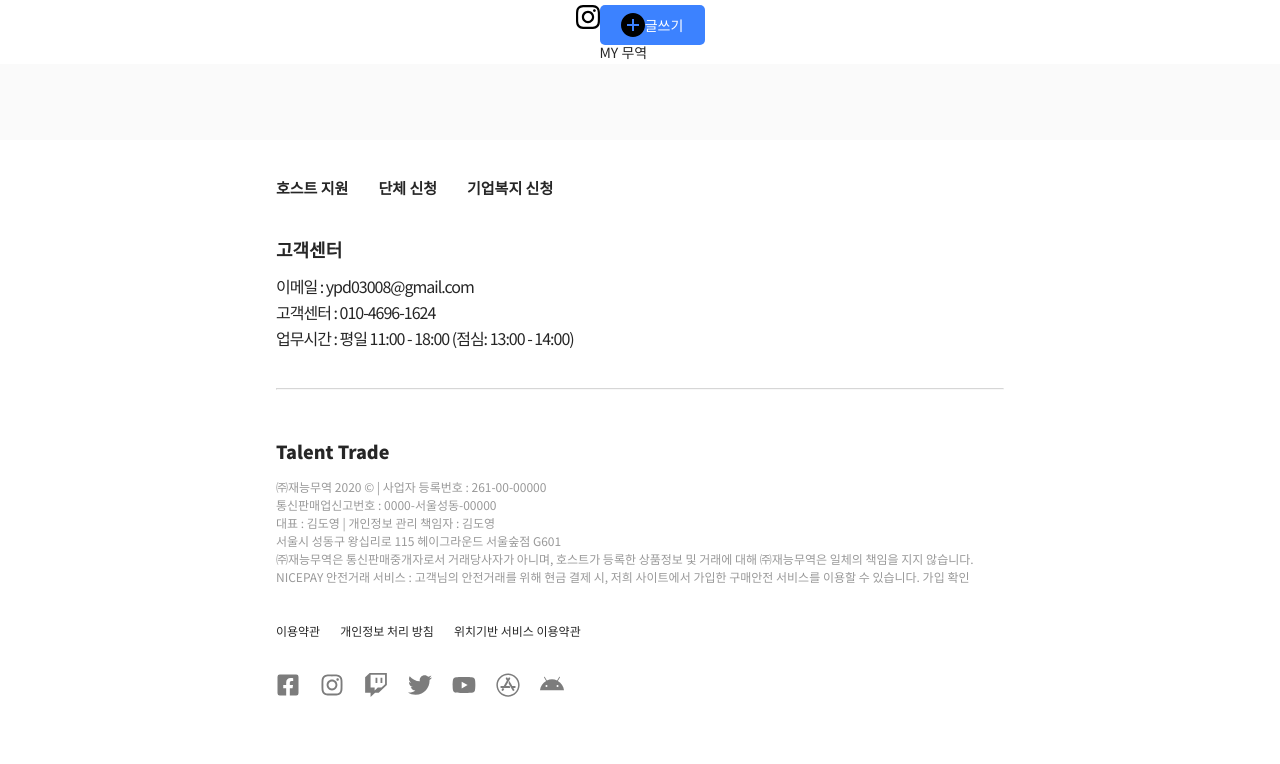
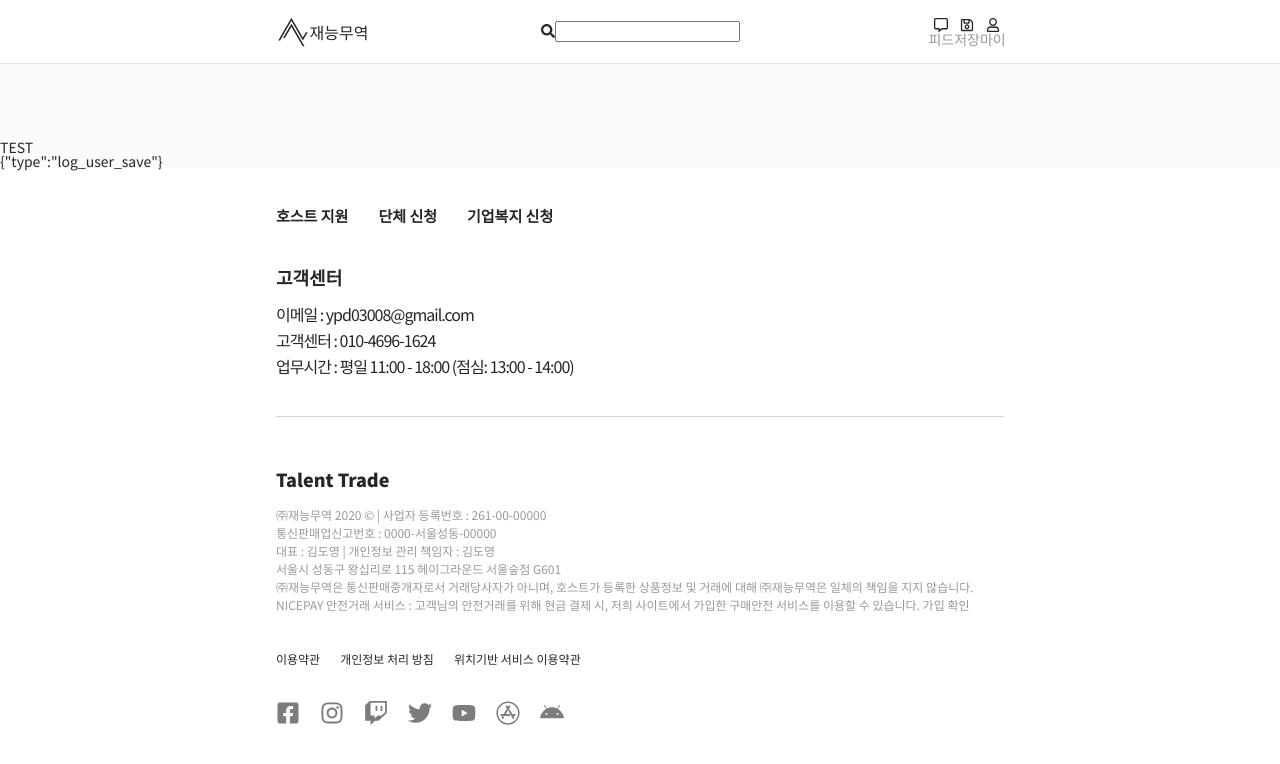
Before and after one commit to DosImpact/-boilerplate_PENG_reactclient, a React (Create React App) app: page /#/test in a window 1280 px wide. Shown: the top 764 px of the page. Built offline with nearby package versions, Linux system fonts and the light colour scheme; no server answers; sample sign-in values are in the browser's storage.

Commit message:
header layout

```diff
--- /dev/null
+++ b/src/Routes/Test.js
@@ -0,0 +1,23 @@
+import React, { useEffect, useState } from "react";
+
+import { useSelector, useDispatch } from "react-redux";
+import { logUserSave } from "_actions/log_actions";
+function Test() {
+  const log = useSelector((store) => store.log.toJS());
+  console.log("log", log);
+  const dispatch = useDispatch();
+  //   let me = null;
+  const [me, setMe] = useState(null);
+  useEffect(async () => {
+    const data = await dispatch(logUserSave(log.token));
+    setMe(data);
+  }, []);
+  return (
+    <>
+      <h1>TEST</h1>
+      <div>{JSON.stringify(me)}</div>
+    </>
+  );
+}
+
+export default Test;
--- a/src/Styles/GlobalStyles.js
+++ b/src/Styles/GlobalStyles.js
@@ -20,6 +20,14 @@ export default createGlobalStyle`
     }
     input:focus{
         outline:none;
+    }
+
+    .box{
+        border:1px solid #e6e6e6;
+    }
+    .circleBox{
+        border:1px solid #e6e6e6;
+        border-radius:4px;
     }
 
     .title01{
--- a/src/Styles/Theme.js
+++ b/src/Styles/Theme.js
@@ -2,7 +2,7 @@ const BOX_BORDER = "1px solid #e6e6e6";
 const BORDER_RADIUS = "4px";
 
 export default {
-  maxWidth: "935px",
+  maxWidth: "768px",
 
   bgColor: "#FAFAFA",
   whiteColor: "#FFFFFF",
--- a/src/_actions/log_actions.js
+++ b/src/_actions/log_actions.js
@@ -41,18 +41,14 @@ export const logUserSave = (token) => {
 
   const request = axios(config)
     .then(function (response) {
-      console.log(JSON.stringify(response.data));
+      return response.data.data.me;
     })
     .catch(function (error) {
       console.log(error);
     });
 
-  console.log("request", request);
-
   return {
     type: LOG_TYPES.LOG_USER_SAVE,
-    payload: {
-      data: "hello",
-    },
+    payload: request,
   };
 };
--- a/src/_reducers/log_reducer.js
+++ b/src/_reducers/log_reducer.js
@@ -21,7 +21,8 @@ export default (state = initState, action) => {
     case LOG_TYPES.LOG_OUT:
       return state.update("token", null).update("isLoggedIn", false);
     case LOG_TYPES.LOG_USER_SAVE:
-      return state;
+      console.log("log_reducer", action.payload);
+      return state.set("userDate", Map({ ...action.payload }));
     default:
       return state;
   }
--- a/src/components/App.js
+++ b/src/components/App.js
@@ -1,6 +1,6 @@
 import React from "react";
 import GlobalStyles from "../Styles/GlobalStyles";
-import styled, { ThemeProvider } from "styled-components";
+import { ThemeProvider } from "styled-components";
 import { HashRouter } from "react-router-dom";
 
 import { ToastContainer, toast } from "react-toastify";
--- a/src/components/Header/Header.js
+++ b/src/components/Header/Header.js
@@ -1,11 +1,18 @@
-import React from "react";
+import React, { useEffect, useState } from "react";
 import styled from "styled-components";
 import { Link, withRouter } from "react-router-dom";
-import { useQuery, gql } from "@apollo/client";
 
-import { Compass, HeartEmpty, User, Logo, Plus } from "components/Icons";
+import Input from "components/Input";
+import {
+  FaThinkPeaks,
+  FaSearch,
+  FaRegCommentAlt,
+  FaRegSave,
+  FaRegUser,
+} from "react-icons/fa";
 import { useSelector, useDispatch } from "react-redux";
 import { logUserSave } from "_actions/log_actions";
+
 const LoggedInWrapper = styled.div`
   & .write__box {
     display: flex;
@@ -25,11 +32,6 @@ const LoggedIn = () => {
   return (
     <>
       <LoggedInWrapper>
-        <div className="write__box">
-          <Plus />
-          <div>글쓰기</div>
-        </div>
-
         <div>MY 무역</div>
       </LoggedInWrapper>
     </>
@@ -40,60 +42,71 @@ const LoggedOut = () => {
 };
 
 const HeaderComponent = ({ history }) => {
-  const user = useSelector((state) => state.user);
-  // const { data, loading, error } = useQuery(ME);
-  // console.log(data);
-  console.log("user", user);
-  // console.log("user Data", user);
-  // const search = useInput("");
-  // console.log("data", data);
-  // const onSearchSubmit = (e) => {
-  //   e.preventDefault();
-  //   history.push(`/search?term=${search.value}`);
-  // };
+  const dispatch = useDispatch();
+  const log = useSelector((state) => state.log.toJS());
+  const [userData, SetUserData] = useState("");
+
+  useEffect(async () => {
+    const { payload } = await dispatch(logUserSave(log?.token || ""));
+    SetUserData(payload);
+    console.log(payload);
+    return () => {};
+  }, []);
+
   return (
     <Header>
       <HeaderWrapper>
-        <div>
+        <div className="header__column">
           <Link to="/">
-            <Logo />
+            <div className="logo">
+              <FaThinkPeaks />
+              <span className="logo__title">재능무역</span>
+            </div>
           </Link>
         </div>
-        <div>
-          {user.isLoggedIn ? <LoggedIn /> : <LoggedOut />}
-          {/*
-          <HeaderLink to="/explore">
-            <Compass />
-          </HeaderLink>
-          <HeaderLink to="/notifications">
-            <HeartEmpty />
-          </HeaderLink>
-          {!data ? (
-            <HeaderLink to="/#">
-              <User />
-            </HeaderLink>
-          ) : (
-            <HeaderLink to={data.me.name}>
-              <User />
-            </HeaderLink>
-          )} */}
+        <div className="header__column">
+          <div className="Search">
+            <div className="SearchContainer">
+              <div>
+                <FaSearch />
+              </div>
+              <form>
+                <input type="text"></input>
+              </form>
+            </div>
+          </div>
+        </div>
+        <div className="header__column">
+          <div className="Nav">
+            <div className="NavContainer">
+              <ul className="icon__list">
+                <Link to="/">
+                  <li className="icon__item">
+                    <FaRegCommentAlt />
+                    <div className="icon__title title04">피드</div>
+                  </li>
+                </Link>
+                <Link to="/">
+                  <li className="icon__item">
+                    <FaRegSave />
+                    <div className="icon__title title04">저장</div>
+                  </li>
+                </Link>
+                <Link to="/">
+                  <li className="icon__item">
+                    <FaRegUser />
+                    <div className="icon__title title04">마이</div>
+                  </li>
+                </Link>
+              </ul>
+            </div>
+          </div>
         </div>
       </HeaderWrapper>
     </Header>
   );
 };
 export default withRouter(HeaderComponent);
-
-const ME = gql`
-  query whoami {
-    me {
-      id
-      avatar
-      name
-      email
-    }
-  }
-`;
 
 const Header = styled.header`
   width: 100%;
@@ -103,6 +116,8 @@ const Header = styled.header`
   left: 0;
   z-index: 10;
   background-color: white;
+  border-bottom: ${(props) => props.theme.boxBorder};
+
   display: flex;
   justify-content: center;
   align-items: center;
@@ -112,39 +127,63 @@ const HeaderWrapper = styled.div`
   width: 100%;
   max-width: ${(props) => props.theme.maxWidth};
   display: flex;
-  justify-content: center;
+  justify-content: space-between;
+  align-items: center;
   z-index: 2;
+
+  & .header__column {
+  }
+  & .header__column:first-child {
+    width: 168px;
+    margin-left: 10px;
+  }
+
+  & .header__column:nth-child(2) {
+    width: 100%;
+  }
+
+  & .header__column:last-child {
+    width: 168px;
+    margin-left: 10px;
+  }
+
+  & .logo {
+    display: flex;
+    justify-content: center;
+    align-items: center;
+    font-size: 32px;
+
+    & .logo__title {
+      font-size: 16px;
+      font-weight: 400;
+    }
+  }
+
+  & .Search {
+    & .SearchContainer {
+      display: flex;
+      justify-content: center;
+      align-items: center;
+    }
+  }
+
+  & .Nav {
+    & .NavContainer {
+      & .icon__list {
+        display: flex;
+        justify-content: center;
+        align-items: center;
+      }
+
+      & .icon__item {
+        display: flex;
+        flex-direction: column;
+        justify-content: center;
+        align-items: center;
+      }
+
+      & .icon__title {
+      }
+    }
+  }
 `;
-
-// const HeaderColumn = styled.div`
-//   width: 33%;
-//   text-align: center;
-//   &:first-child {
-//     margin-right: auto;
-//     text-align: left;
-//   }
-//   &:last-child {
-//     margin-left: auto;
-//     text-align: right;
-//   }
-// `;
-
-// const SearchInput = styled(Input)`
-//   background-color: ${(props) => props.theme.bgColor};
-//   padding: 5px;
-//   font-size: 14px;
-//   border-radius: 3px;
-//   height: auto;
-//   text-align: center;
-//   width: 70%;
-//   &::placeholder {
-//     opacity: 0.8;
-//     font-weight: 200;
-//   }
-// `;
-
-// const HeaderLink = styled(Link)`
-//   &:not(:last-child) {
-//     margin-right: 30px;
-//   }
-// `;
--- a/src/components/Routes.js
+++ b/src/components/Routes.js
@@ -7,13 +7,15 @@ import Auth from "../Routes/Auth";
 import Explore from "../Routes/Explore";
 import Search from "../Routes/Search";
 import Profile from "../Routes/Profile";
+import Test from "../Routes/Test";
 
 const LoggedInRoutes = () => (
   <Switch>
     <Route exact path="/" component={Feed}></Route>
-    <Route path="/explore" component={Explore} />
-    <Route path="/search" component={Search} />
-    <Route path="/:username" component={Profile} />
+    <Route exact path="/explore" component={Explore} />
+    <Route exact path="/search" component={Search} />
+    <Route exact path="/test" component={Test} />
+    <Route exact path="/:username" component={Profile} />
     <Redirect from="*" to="/" />
   </Switch>
 );
```
Also changed, not shown: src/_reducers/index.js (+5 -3 lines).
